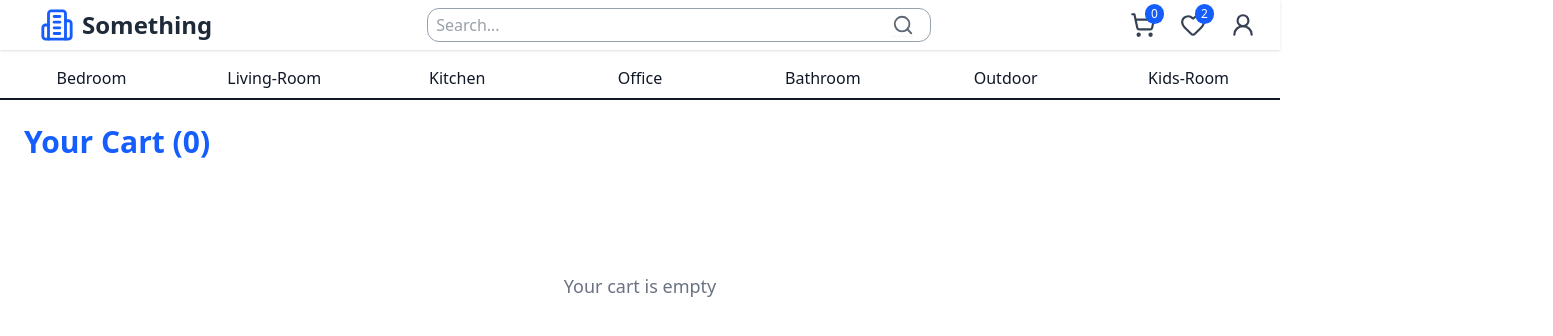
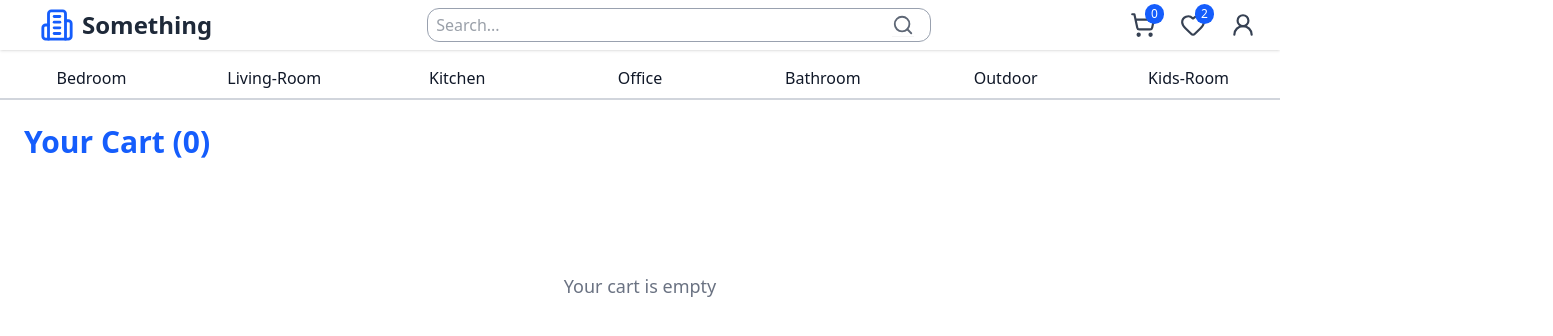
Before and after one commit to anojpradhan/furniture, a React (Vite) app: page /cart in a window 1280 px wide. Shown: the top 336 px of the page, 1553 px wide, since content can reach past the window. Built offline with nearby package versions, Linux system fonts and the light colour scheme.

Commit message:
dropdown border change

```diff
--- a/src/components/Dropdown.jsx
+++ b/src/components/Dropdown.jsx
@@ -18,7 +18,7 @@ const Dropdown = ({ lists }) => {
       className="relative group inline-block mt-2 w-full bg-white text-gray-900 cursor-pointer"
       onClick={() => navigate(`/category/${createSlug(lists.title)}`)}
     >
-      <div className="w-full flex justify-center border-b-2 border-gray">
+      <div className="w-full flex justify-center border-b-2 border-gray-300">
       <button
         type="button"
         className=" group relative py-2 text-center font-medium capitalize hover:text-blue-800 transition-all duration-300"
@@ -32,14 +32,14 @@ const Dropdown = ({ lists }) => {
       <div
         role="menu"
         aria-orientation="vertical"
-        className="absolute left-2 flex flex-wrap mt-1 w-md bg-white border border-blue-300 rounded-md shadow-lg opacity-0 invisible group-hover:opacity-100 group-hover:visible transition-opacity duration-200 z-20"
+        className="absolute left-0 top-full flex flex-wrap mt-1 w-full bg-white border border-blue-300 rounded-md shadow-lg opacity-0 invisible group-hover:opacity-100 group-hover:visible transition-opacity duration-200 z-20"
       >
         {lists.types.map((type, i) => (
           <div
             role="menuitem"
             tabIndex={-1}
             key={i}
-            className="px-4 py-2 text-left w-1/3 text-gray-900 hover:bg-blue-600 capitalize hover:text-white transition cursor-pointer rounded-md"
+            className="px-4 py-2 text-left w-xs text-gray-900 hover:bg-blue-600 capitalize hover:text-white transition cursor-pointer rounded-md"
             onClick={(e) => handleTypeClick(type, e)}
           >
             {type}
```
